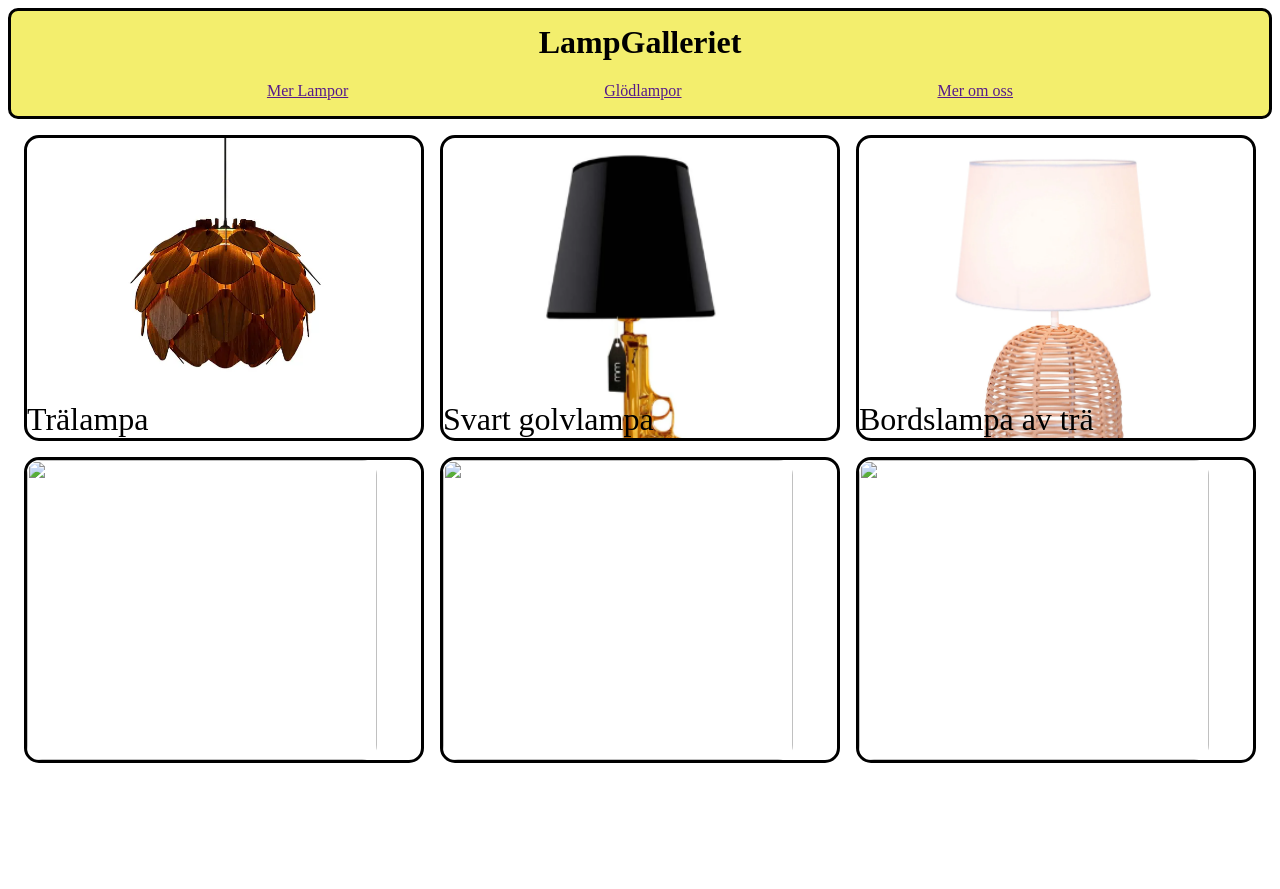
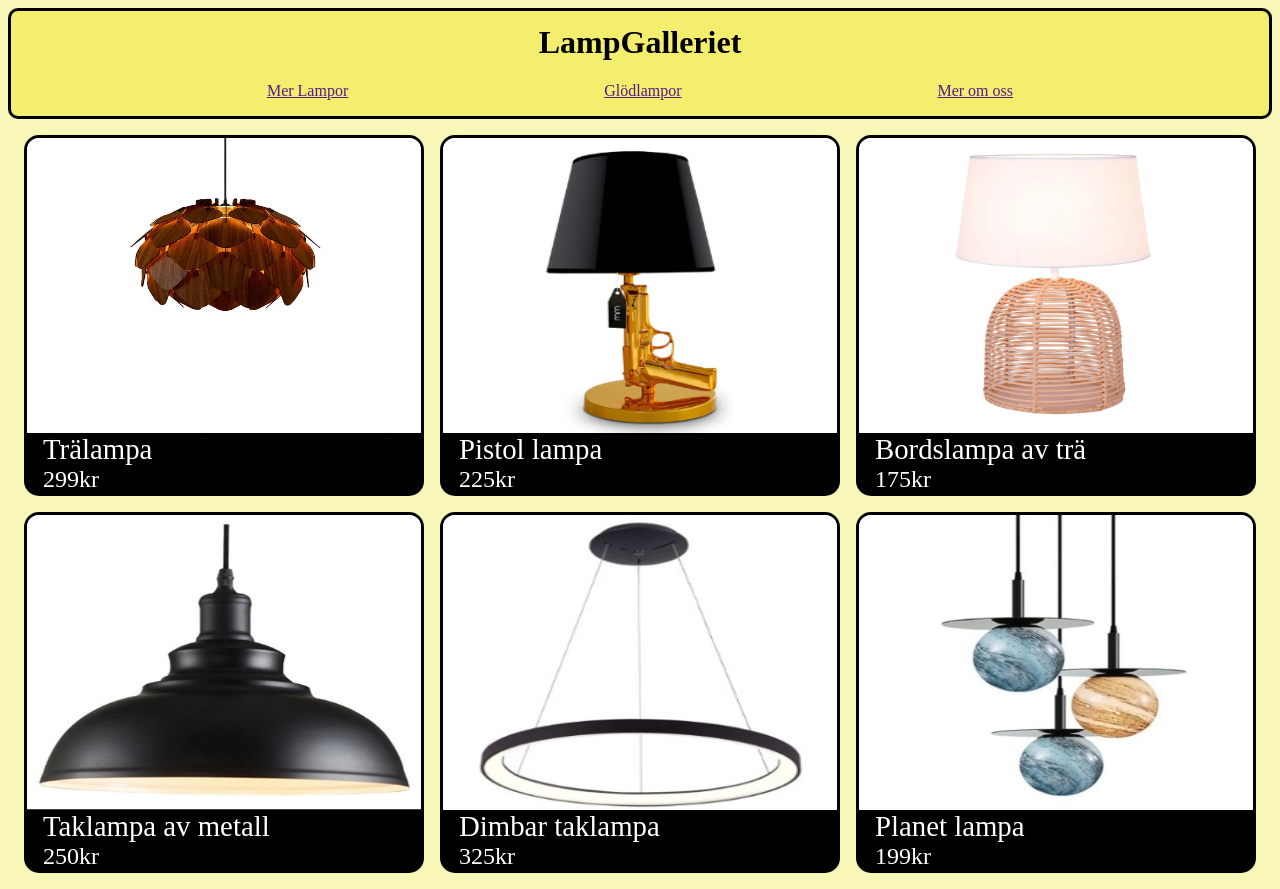
Before and after one commit to te22a-Lee-Theo/Project-2, a plain HTML site: page index.html in a window 1280 px wide. Before the commit the page ends 800 px from the top, so only its background shows below. Drawn offline with Linux system fonts and the light colour scheme.

Commit message:
Desktop finish

```diff
--- a/index.html
+++ b/index.html
@@ -1,5 +1,5 @@
 <!DOCTYPE html>
-<html lang="en">
+<html lang="sv">
 <head>
     <meta charset="UTF-8">
     <meta name="viewport" content="width=device-width, initial-scale=1.0">
@@ -7,7 +7,7 @@
     <link rel="stylesheet" href="style.css">
 </head>
 <body>
-    <div id = header>
+    <div id = "header">
         <h1>LampGalleriet</h1>
         <div id = nav>
             <a href="">Mer Lampor</a>
@@ -15,30 +15,36 @@
             <a href="">Mer om oss</a>
         </div>
     </div>
-    <div class = grid>
-        <div class = item1>
-            <!-- <img src="./img/Webb_lampa1.webp" alt=""> -->
-            <p>Trälampa</p>
+    <div class = "grid">
+        <div class = "item">
+            <img src="./img/Webb_lampa1.webp" alt="Taklampa av trä">
+            <p class= "produkt">Trälampa</p>
+            <p class= "pris">299kr</p>
         </div>
-        <div class = item2>
-            <!-- <img src="./img/Webb_lampa2.webp" alt=""> -->
-            <p>Svart golvlampa </p>
+        <div class = "item">
+            <img src="./img/Webb_lampa2.webp" alt="Bordslampa lik en pistol">
+            <p class= "produkt">Pistol lampa </p>
+            <p class= "pris">225kr</p>
         </div>
-        <div class = item3>
-            <!-- <img src="./img/Webb_lampa3.webp" alt=""> -->
-            <p>Bordslampa av trä </p>
+        <div class = "item">
+            <img src="./img/Webb_lampa3.webp" alt="Bordslampa av trä">
+            <p class= "produkt">Bordslampa av trä </p>
+            <p class= "pris">175kr</p>
         </div>
-        <div class = item4>
-            <img src="" alt="">
-            <p> </p>
+        <div class = "item">
+            <img src="./img/Webb_lampa4.webp" alt="Taklampa i metall">
+            <p class= "produkt">Taklampa av metall </p>
+            <p class= "pris">250kr</p>
         </div>
-        <div class = item5>
-            <img src="" alt="">
-            <p> </p>
+        <div class = "item">
+            <img src="./img/Webb_lampa5.webp" alt="Rund LED lampa">
+            <p class= "produkt">Dimbar taklampa </p>
+            <p class= "pris">325kr</p>
         </div>
-        <div class = item6>
-            <img src="" alt="">
-            <p> </p>
+        <div class = "item">
+            <img src="./img/Webb_lampa6.webp" alt="Lampa lik en planet">
+            <p class= "produkt">Planet lampa </p>
+            <p class= "pris">199kr</p>
         </div>
 
     </div>
--- a/style.css
+++ b/style.css
@@ -1,3 +1,6 @@
+body{
+background-color: #f3ef6d7d ;
+}
 .grid{
     display: grid;
     grid-template-columns: 1fr 1fr 1fr;
@@ -21,29 +24,40 @@ h1{
     padding-bottom: 1rem;
 }
 img{
-    width: 350px;
-    height: 300px;
-    border-radius: 15px;
+    display: block;
+    padding-left: auto;
+    padding-right: auto;
+    width: auto;
+    height: 295px;
 }
-.item1, .item2, .item3, .item4, .item5, .item6{
+.item{
     display: flex;
-    align-items: end;
+    flex-direction: column;
     border: solid black;
     border-radius: 15px;
-    background-size: cover;
+    background-image: linear-gradient(to top, black 0%, black 18%, white 18%, white 100%);
+    overflow: hidden;
 
 }
-.item1{
-    background-image: url("/img/Webb_lampa1.webp");
+.produkt{
+    margin: 0%;
+    font-size: 1.8em;
+    padding-left: 1rem;
+    color: white;
 }
-.item2{
-    background-image: url("/img/Webb_lampa2.webp");
-    object-fit: fill;
+.pris{
+    font-size: 1.5em;
+    color: white;
+    margin-top: 0%;
+    margin-bottom: 0%;
+    padding-left: 1rem;
 }
-.item3{
-    background-image: url("/img/Webb_lampa3.webp");
+
+@media screen and (min-width: 641px) and (max-width: 1007px){
+    .grid{
+        display: grid;
+        grid-template-columns: 1fr 1fr;
+        grid-template-rows: 1fr 1fr 1fr;
+    }
+
 }
-p{
-    margin: 0%;
-    font-size: 2rem;
-}
```
Also changed, not shown: img/Webb_lampa4.webp (added), img/Webb_lampa5.webp (added), img/Webb_lampa6.webp (added).
